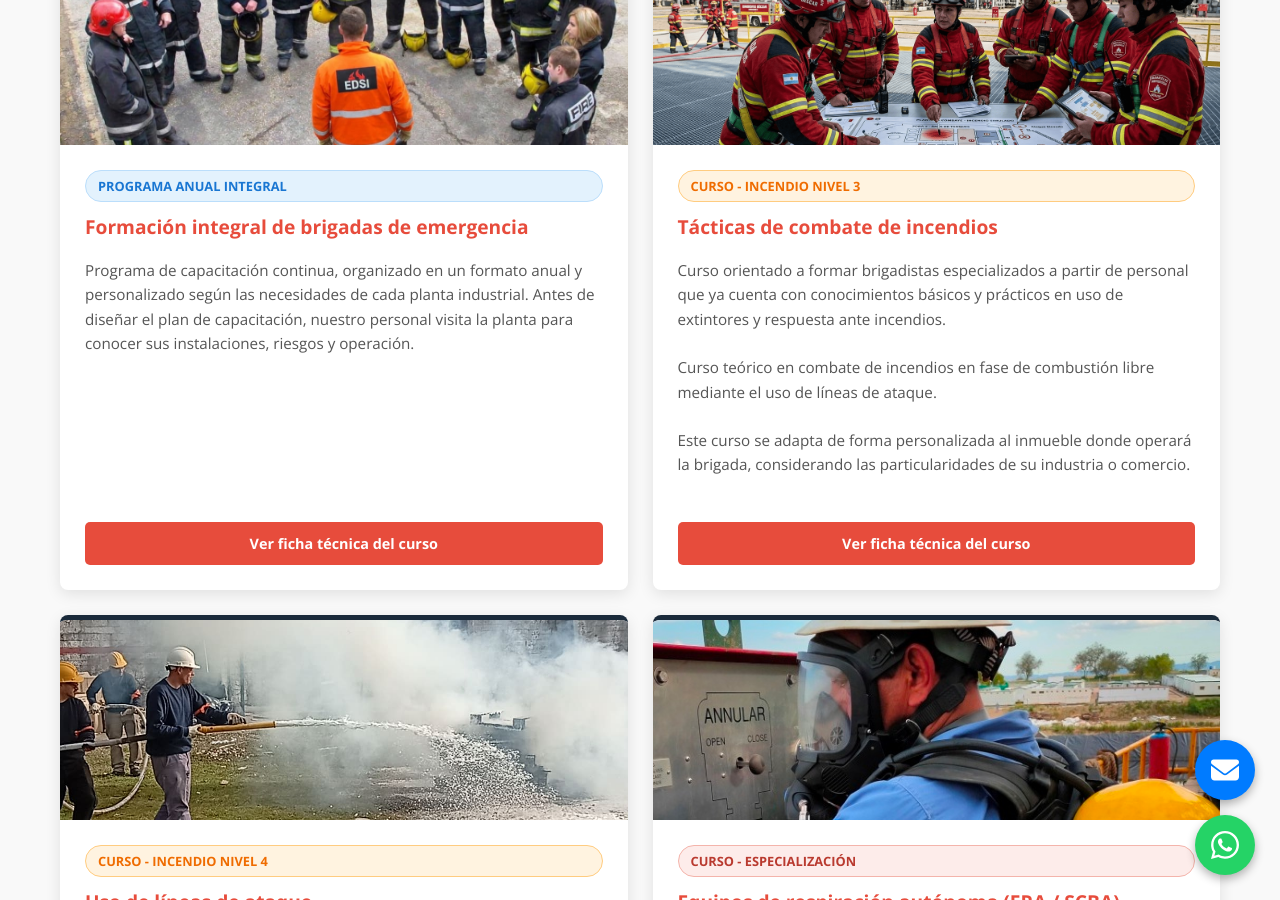
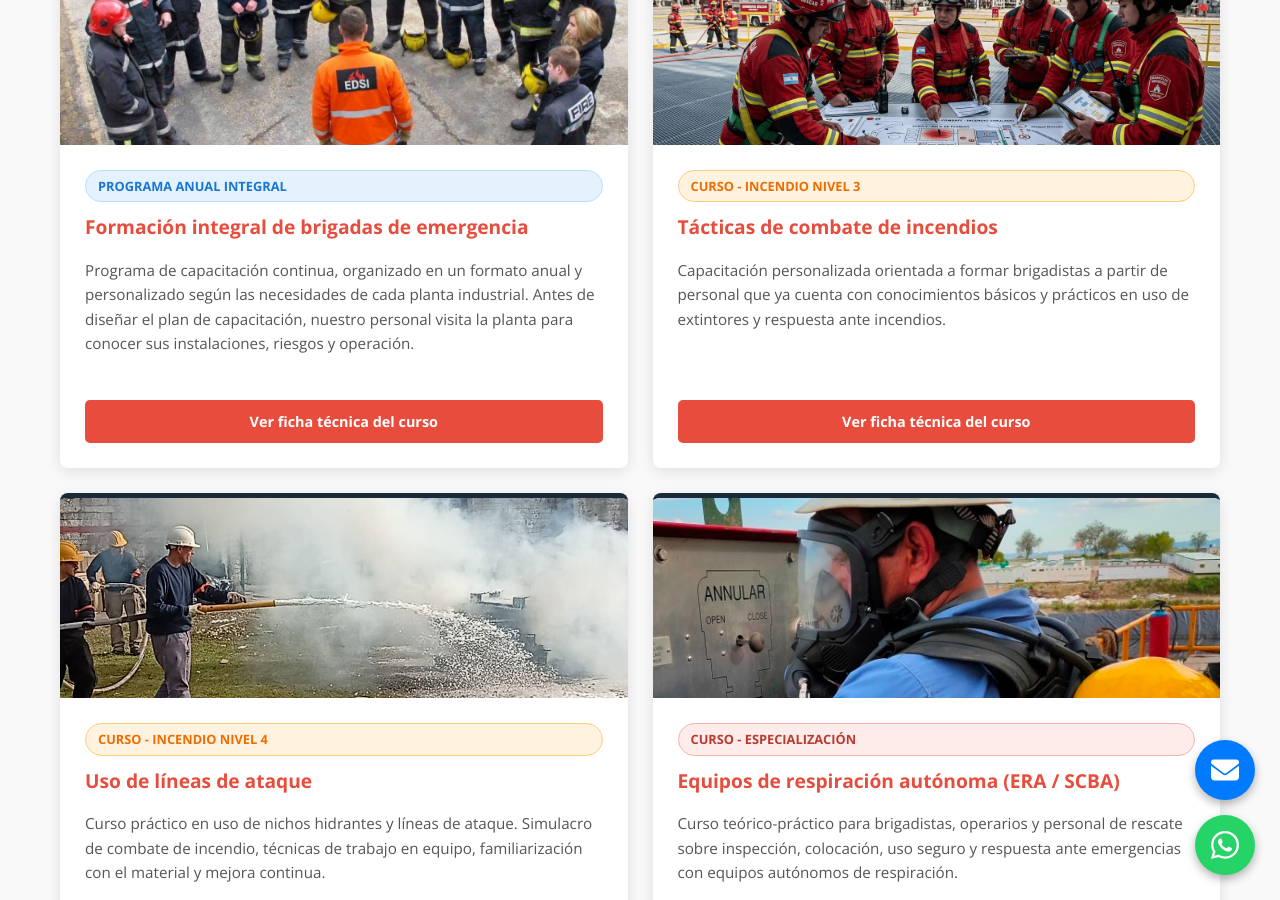
Before and after one commit to martov1/EDSI-nuevo-sitio, a Jekyll site: the page built from capacitacion-empresas.html, in a window 1280 px wide and 900 px high, scrolled down 1315 px. Built offline with Jekyll 4.4.1, drawn with Linux system fonts in a browser that asks for light colours.

Commit message:
simplificacion de textos

```diff
--- a/capacitacion-empresas.html
+++ b/capacitacion-empresas.html
@@ -134,16 +134,9 @@ redirect_from:
         <span class="badge badge-incendio">Curso - Incendio Nivel 3</span>
         <h3>Tácticas de combate de incendios</h3>
         <p>
-          Curso orientado a formar brigadistas especializados a partir de
+          Capacitación personalizada orientada a formar brigadistas a partir de
           personal que ya cuenta con conocimientos básicos y prácticos en uso de
           extintores y respuesta ante incendios.<br /><br />
-
-          Curso teórico en combate de incendios en fase de combustión libre
-          mediante el uso de líneas de ataque. <br /><br />
-
-          Este curso se adapta de forma personalizada al inmueble donde operará
-          la brigada, considerando las particularidades de su industria o
-          comercio.
         </p>
       </div>
       <a
```
